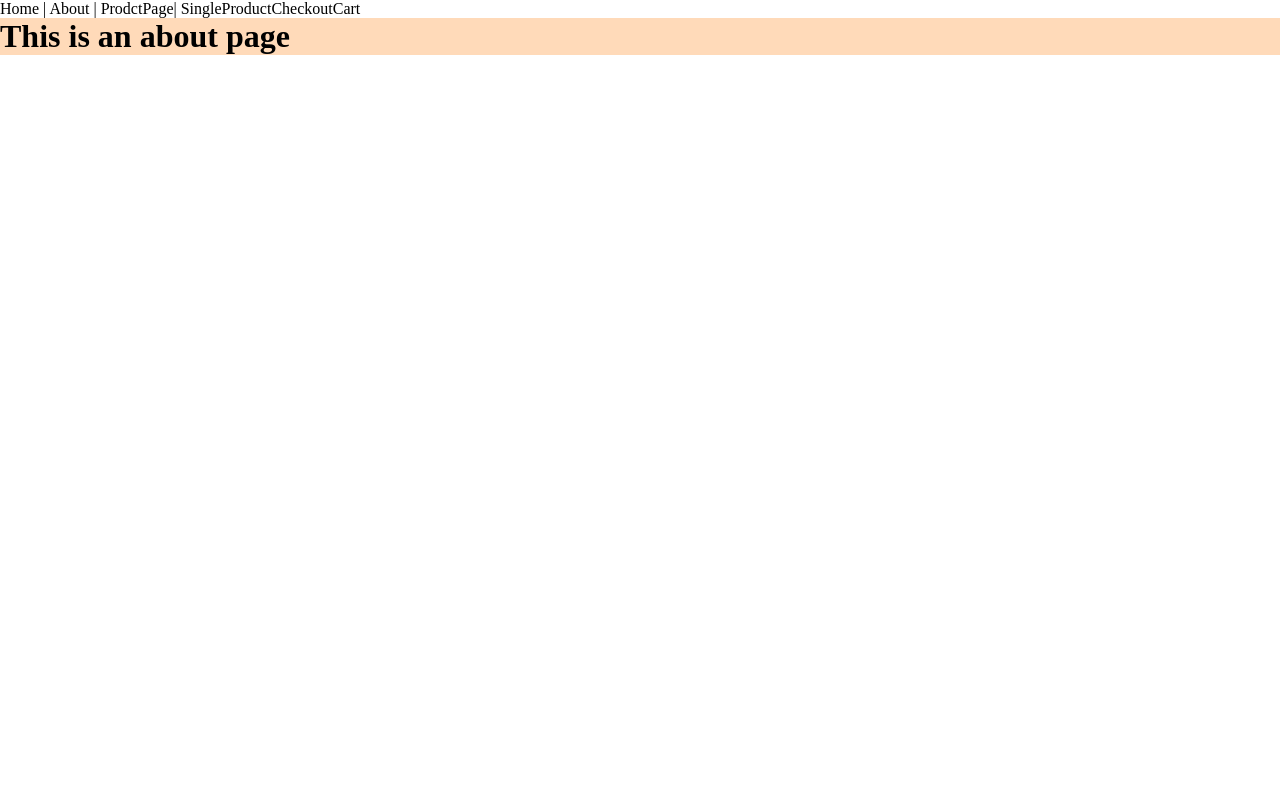
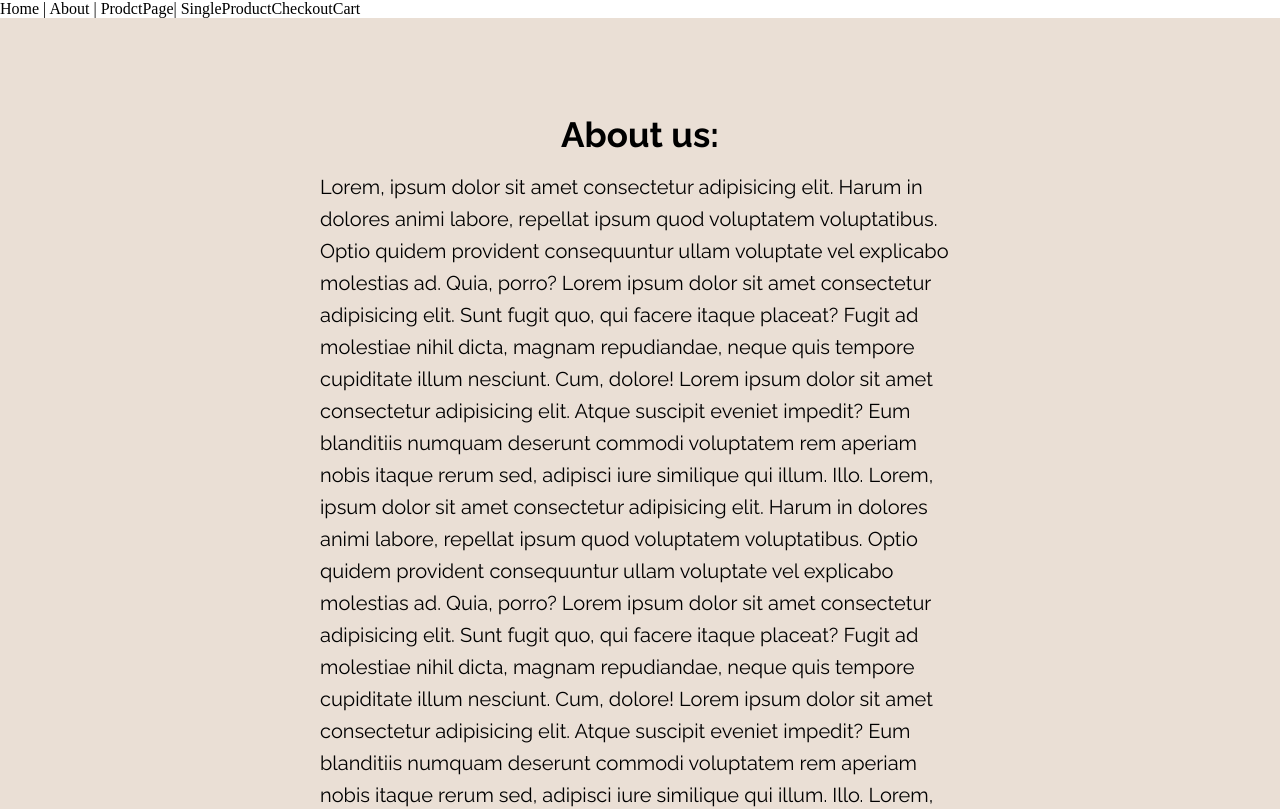
Before and after one commit to Fabiolillman/sinus-project, a Vue app: page /about in a window 1280 px wide. Shown: the top 809 px of the page. Built offline with nearby package versions, Linux system fonts and the light colour scheme; a web font is replaced by a local one.

Commit message:
Fixed about, some minor things on other pages

```diff
--- a/src/views/About.vue
+++ b/src/views/About.vue
@@ -1,6 +1,11 @@
 <template>
   <div class="about">
-    <h1>This is an about page</h1>
+    <div class="textarea">
+    <h1>About us:</h1>
+    <p>Lorem, ipsum dolor sit amet consectetur adipisicing elit. Harum in dolores animi labore, repellat ipsum quod voluptatem voluptatibus. Optio quidem provident consequuntur ullam voluptate vel explicabo molestias ad. Quia, porro? Lorem ipsum dolor sit amet consectetur adipisicing elit. Sunt fugit quo, qui facere itaque placeat? Fugit ad molestiae nihil dicta, magnam repudiandae, neque quis tempore cupiditate illum nesciunt. Cum, dolore! Lorem ipsum dolor sit amet consectetur adipisicing elit. Atque suscipit eveniet impedit? Eum blanditiis numquam deserunt commodi voluptatem rem aperiam nobis itaque rerum sed, adipisci iure similique qui illum. Illo. Lorem, ipsum dolor sit amet consectetur adipisicing elit. Harum in dolores animi labore, repellat ipsum quod voluptatem voluptatibus. Optio quidem provident consequuntur ullam voluptate vel explicabo molestias ad. Quia, porro? Lorem ipsum dolor sit amet consectetur adipisicing elit. Sunt fugit quo, qui facere itaque placeat? Fugit ad molestiae nihil dicta, magnam repudiandae, neque quis tempore cupiditate illum nesciunt. Cum, dolore! Lorem ipsum dolor sit amet consectetur adipisicing elit. Atque suscipit eveniet impedit? Eum blanditiis numquam deserunt commodi voluptatem rem aperiam nobis itaque rerum sed, adipisci iure similique qui illum. Illo.
+    Lorem, ipsum dolor sit amet consectetur adipisicing elit. Harum in dolores animi labore, repellat ipsum quod voluptatem voluptatibus. Optio quidem provident consequuntur ullam voluptate vel explicabo molestias ad. Quia, porro? Lorem ipsum dolor sit amet consectetur adipisicing elit. Sunt fugit quo, qui facere itaque placeat? Fugit ad molestiae nihil dicta, magnam repudiandae, neque quis tempore cupiditate illum nesciunt. Cum, dolore! Lorem ipsum dolor sit amet consectetur adipisicing elit. Atque suscipit eveniet impedit? Eum blanditiis numquam deserunt commodi voluptatem rem aperiam nobis itaque rerum sed, adipisci iure similique qui illum. Illo.</p>
+    <img class="sinus" src="../assets/sinus-logo 1.png" alt="">
+  </div>
   </div>
 </template>
 <script>
@@ -13,11 +18,36 @@ export default {
 
 <style>
 .about{
+display: flex;
+flex-direction: column;
+align-items: center;
+background-color: #EADFD5;
+width: 100%;
+height: 1200px;
 
-background-color: peachpuff ;
-width: 100%;
-height: 100%;
+}
+.textarea{
+display: flex;
+flex-direction: column;
+align-items: center;
+padding-left: 20rem;
+padding-right: 20rem;
+padding-top: 5rem;
+}
+h1{
+  font-family: 'Raleway', sans-serif;
+  font-size: 35px;
+  padding: 1rem;
+}
+p{
+  font-family: 'Raleway', sans-serif;
+  font-size: 20px;
+  line-height: 1.6;
+  line-break: strict ;
 }
 
+.sinus{
+  padding-top: 5rem;
 
+}
 </style>
```
